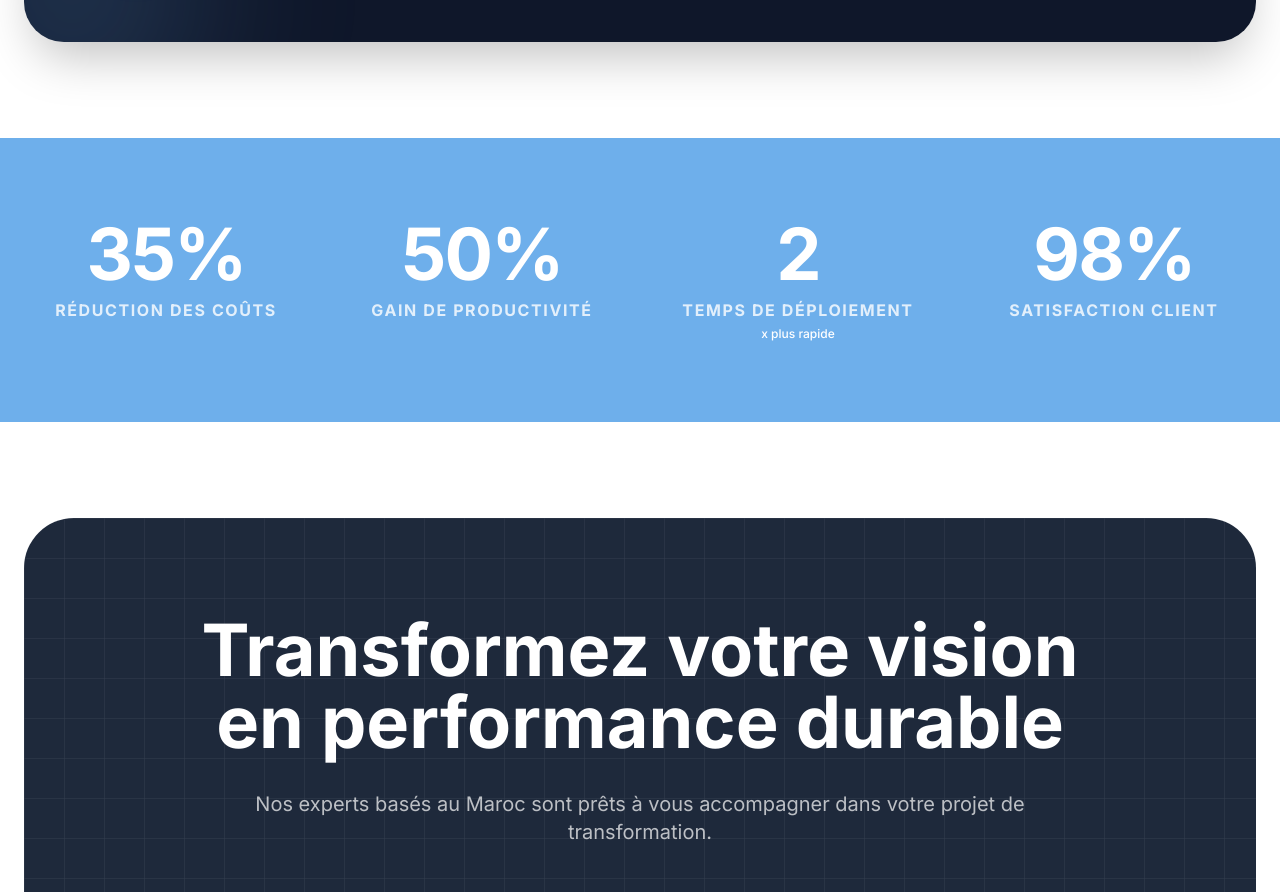
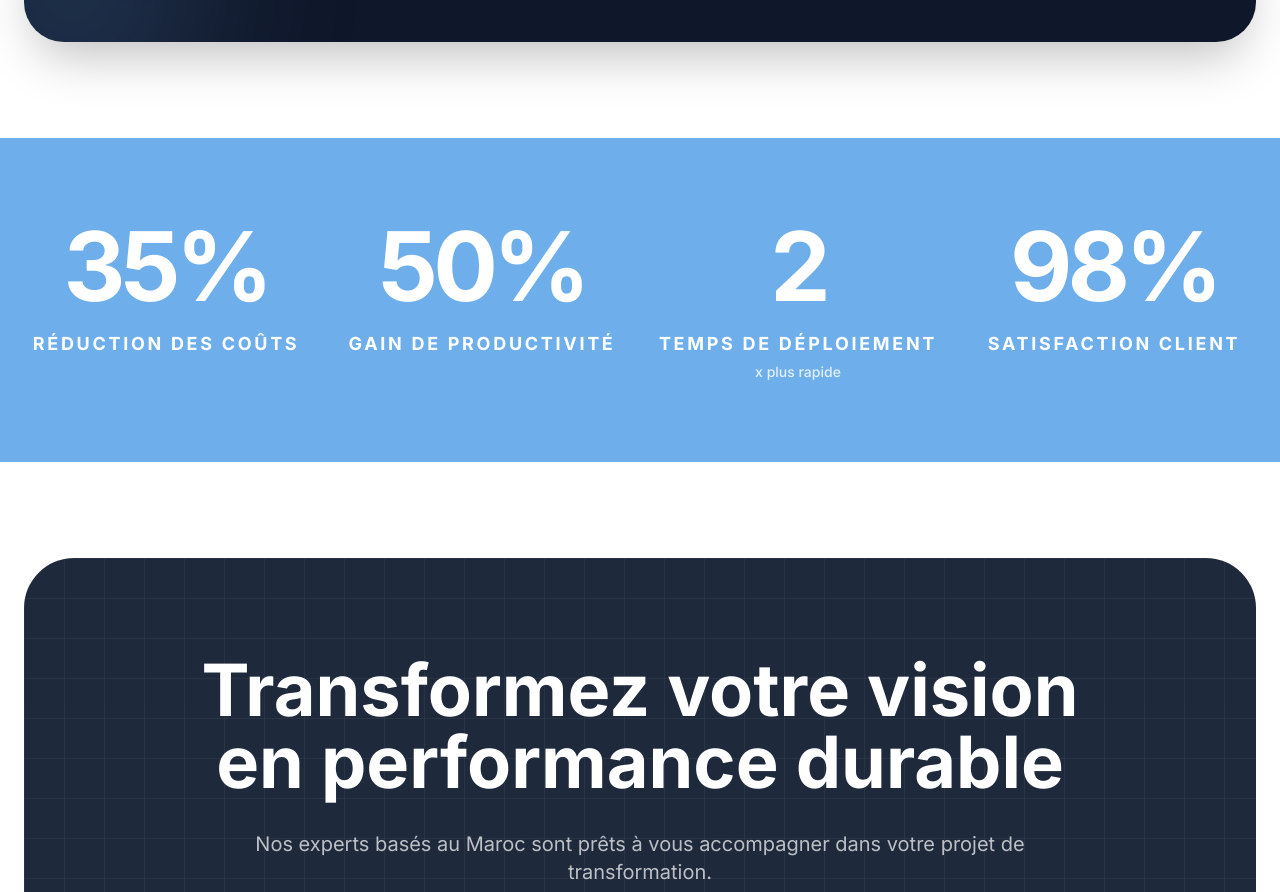
Before and after one commit to thalesmarket-cloud/Tempalte-home-page-coresys-2, a React (Vite) app: page / in a window 1280 px wide. Shown: the part 4631-5523 px from the top of the page. Built offline with nearby package versions, Linux system fonts and the light colour scheme.

Commit message:
feat: Add animated counters for KPIs
Introduces an `AnimatedCounter` component to animate numerical KPIs on the screen as they come into view. This enhances user engagement by visually representing data growth.

```diff
--- a/App.tsx
+++ b/App.tsx
@@ -1,6 +1,6 @@
 
-import React, { useState, useEffect } from 'react';
-import { motion, AnimatePresence, useScroll, useTransform } from 'framer-motion';
+import React, { useState, useEffect, useRef } from 'react';
+import { motion, AnimatePresence, useScroll, useTransform, useInView, animate } from 'framer-motion';
 import {
   Menu,
   X,
@@ -27,6 +27,28 @@ import {
 } from './constants';
 
 // --- Sub-components ---
+
+const AnimatedCounter = ({ value, duration = 2 }: { value: string, duration?: number }) => {
+  const [displayValue, setDisplayValue] = useState(0);
+  const ref = useRef(null);
+  const isInView = useInView(ref, { once: true, margin: "-100px" });
+
+  useEffect(() => {
+    if (isInView) {
+      const numericValue = parseInt(value, 10);
+      if (isNaN(numericValue)) return;
+
+      const controls = animate(0, numericValue, {
+        duration: duration,
+        ease: "easeOut",
+        onUpdate: (latest) => setDisplayValue(Math.floor(latest))
+      });
+      return () => controls.stop();
+    }
+  }, [isInView, value, duration]);
+
+  return <span ref={ref}>{displayValue}</span>;
+};
 
 const Header = () => {
   const [isOpen, setIsOpen] = useState(false);
@@ -366,20 +388,26 @@ const DashboardPreview = () => {
 
 const KPIs = () => {
   return (
-    <section className="py-20 bg-primary">
+    <section className="py-20 bg-primary overflow-hidden">
       <div className="container mx-auto px-6">
         <div className="grid grid-cols-2 lg:grid-cols-4 gap-8">
           {KPIS.map((kpi, i) => (
             <motion.div
               key={i}
-              whileInView={{ opacity: 1, scale: 1 }}
-              initial={{ opacity: 0, scale: 0.8 }}
+              whileInView={{ opacity: 1, y: 0 }}
+              initial={{ opacity: 0, y: 40 }}
               viewport={{ once: true }}
+              transition={{ delay: i * 0.1, duration: 0.6 }}
               className="text-center text-white"
             >
-              <p className="text-5xl lg:text-7xl font-black mb-2 tracking-tight">{kpi.value}{kpi.suffix.includes('%') ? '%' : ''}</p>
-              <p className="text-sm lg:text-base font-bold uppercase tracking-widest opacity-80">{kpi.label}</p>
-              {!kpi.suffix.includes('%') && <p className="text-xs mt-1 font-medium">{kpi.suffix}</p>}
+              <p className="text-5xl lg:text-8xl font-black mb-4 tracking-tighter flex items-center justify-center">
+                <AnimatedCounter value={kpi.value} />
+                {kpi.suffix.includes('%') ? '%' : ''}
+              </p>
+              <p className="text-sm lg:text-lg font-bold uppercase tracking-[0.15em] opacity-100 mb-1">{kpi.label}</p>
+              {!kpi.suffix.includes('%') && (
+                <p className="text-xs lg:text-sm font-medium opacity-80">{kpi.suffix}</p>
+              )}
             </motion.div>
           ))}
         </div>
```
